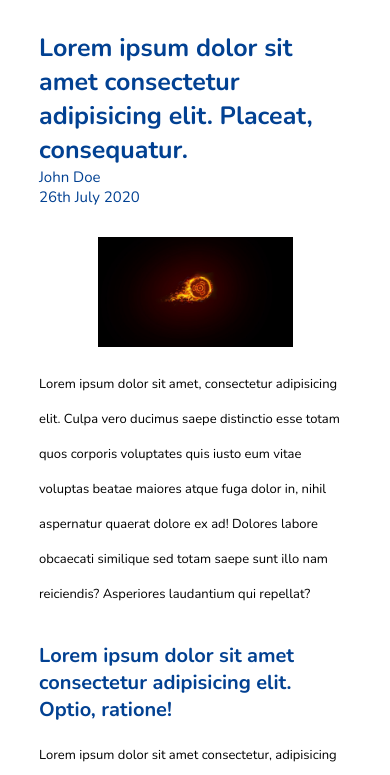
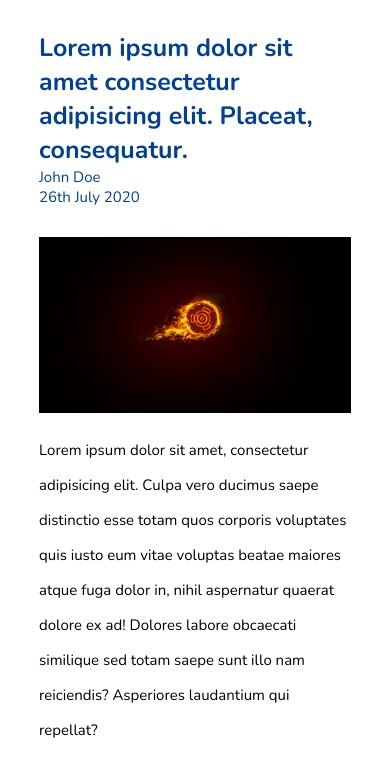
Before and after one commit to iamTMTY/blogTemplate, a plain HTML site: page post.html in a window 390 px wide. Shown: the part 66-841 px from the top of the page. Drawn offline with nearby package versions, Linux system fonts and the light colour scheme.

Commit message:
minor changes

```diff
--- a/post.scss
+++ b/post.scss
@@ -46,7 +46,7 @@ main {
      width: 80vw;
 
      img {
-         width: 70%;
+         width: 100%;
          height: auto;
          margin: 20px 0;
      }
@@ -66,7 +66,7 @@ main {
     align-items: center;
 
     img {
-        width: 50vw;
+        width: 100%;
         height: auto;
     }
 }
@@ -115,7 +115,7 @@ main {
     }
 
     .post-text {
-        font-size: 13px;
+        font-size: 15px;
     }
 }
 
```
Also changed, not shown: css/nav_footer.css, css/post.css, 1 other file.
